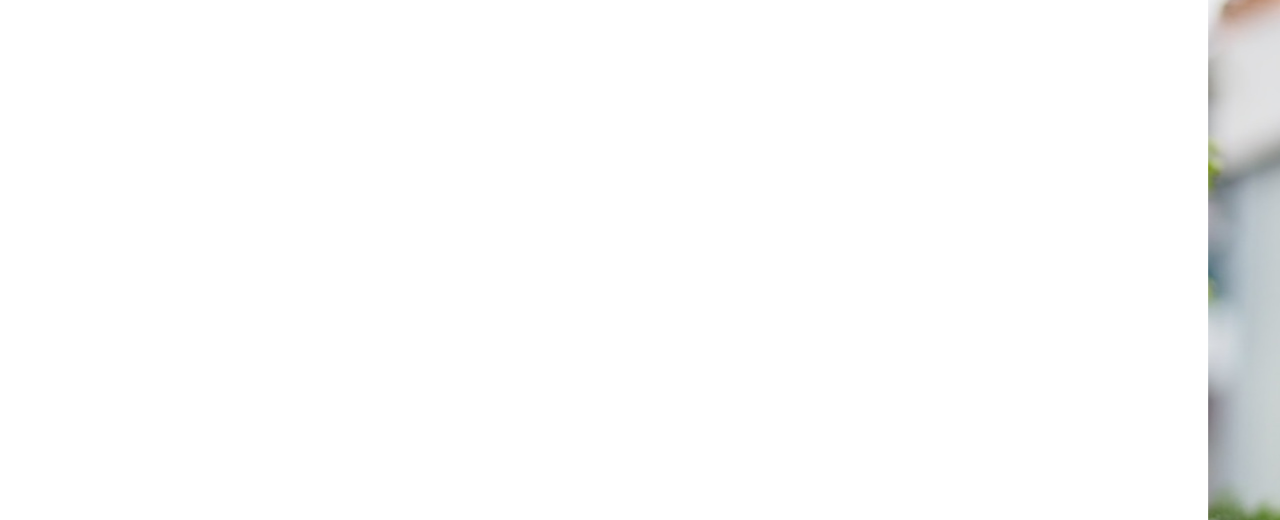
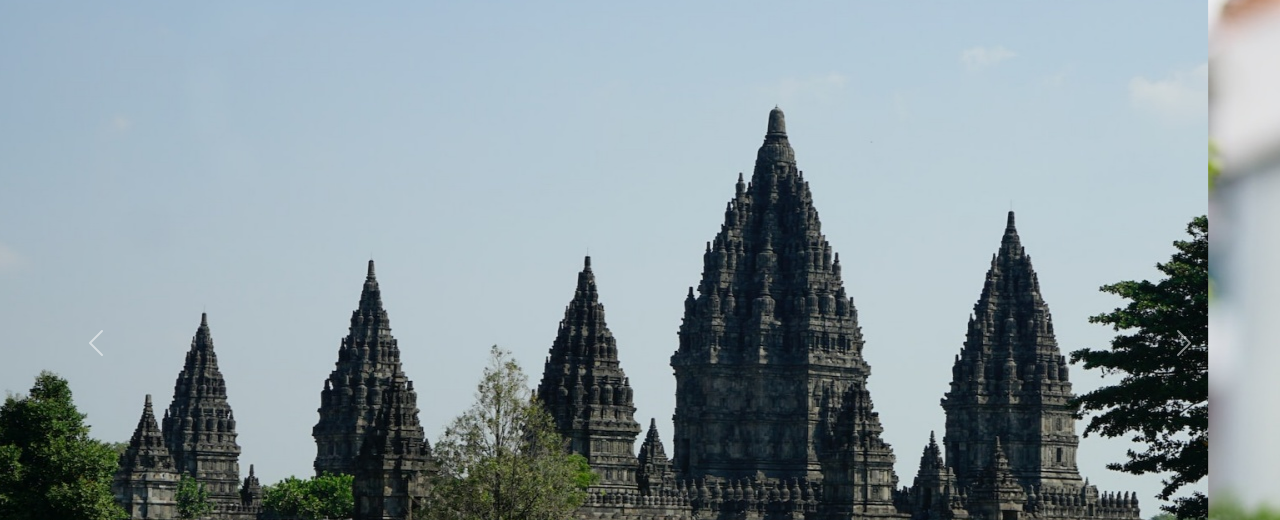
Before and after one commit to zaenurizaa/3197_PPW-11, a plain HTML site: page index.html in a window 1280 px wide. Shown: the part 57-577 px from the top of the page. Drawn offline with nearby package versions, Linux system fonts and the light colour scheme.

Commit message:
Update index.html

```diff
--- a/index.html
+++ b/index.html
@@ -67,7 +67,7 @@
   </div>
   <div class="carousel-inner">
     <div class="carousel-item active">
-      <img src="asset/candi.jpg">
+      <img src="candi.jpg">
       <div class="container">
         <div class="carousel-caption text start">
             <h1>Judul Headline Berita 1</h1>
```
